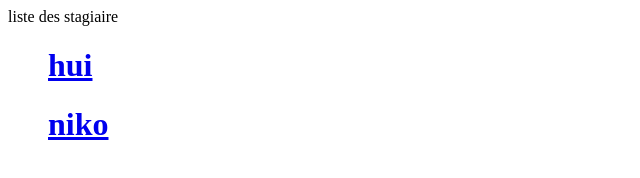
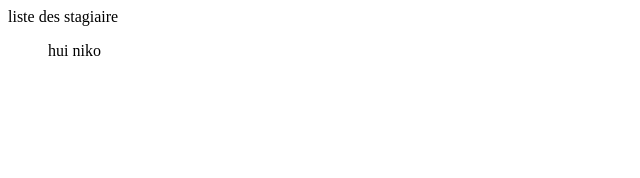
Before and after one commit to nicolasharkou/huiniko, a plain HTML site: page index.html in a window 1280 px wide. Shown: the whole page, without its empty margins (0-640 px from the left). Drawn offline with Linux system fonts and the light colour scheme.

Commit message:
remise a zero

```diff
--- a/index.html
+++ b/index.html
@@ -1,7 +1,6 @@
 liste des stagiaire
 
 <ul>
-        <a href="hui.html" target="_blank"><h1>hui</h1></a>
-        <a href="niko.html" target="_blank"><h1>niko</h1></a>
-
+        hui
+        niko
 </ul>
```
